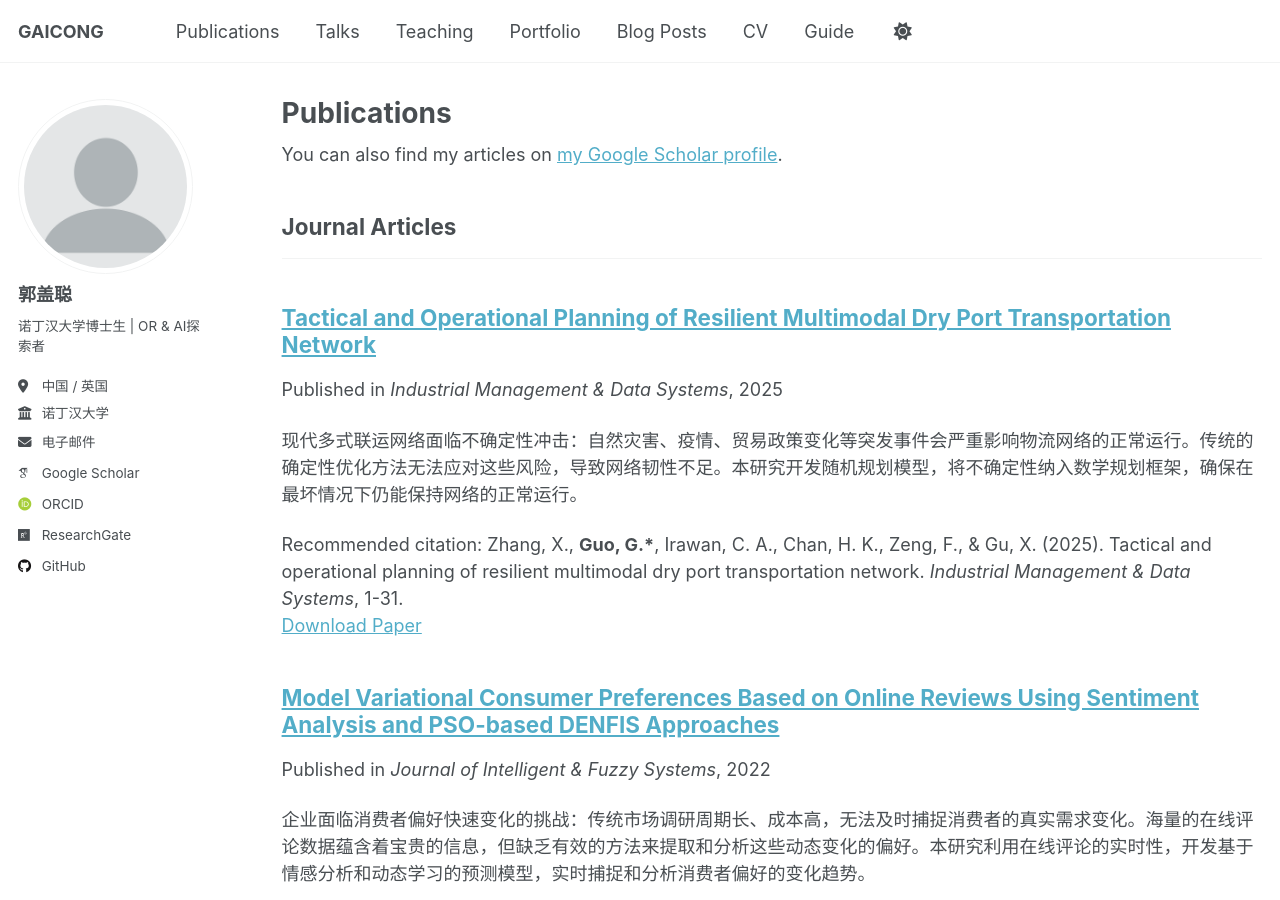
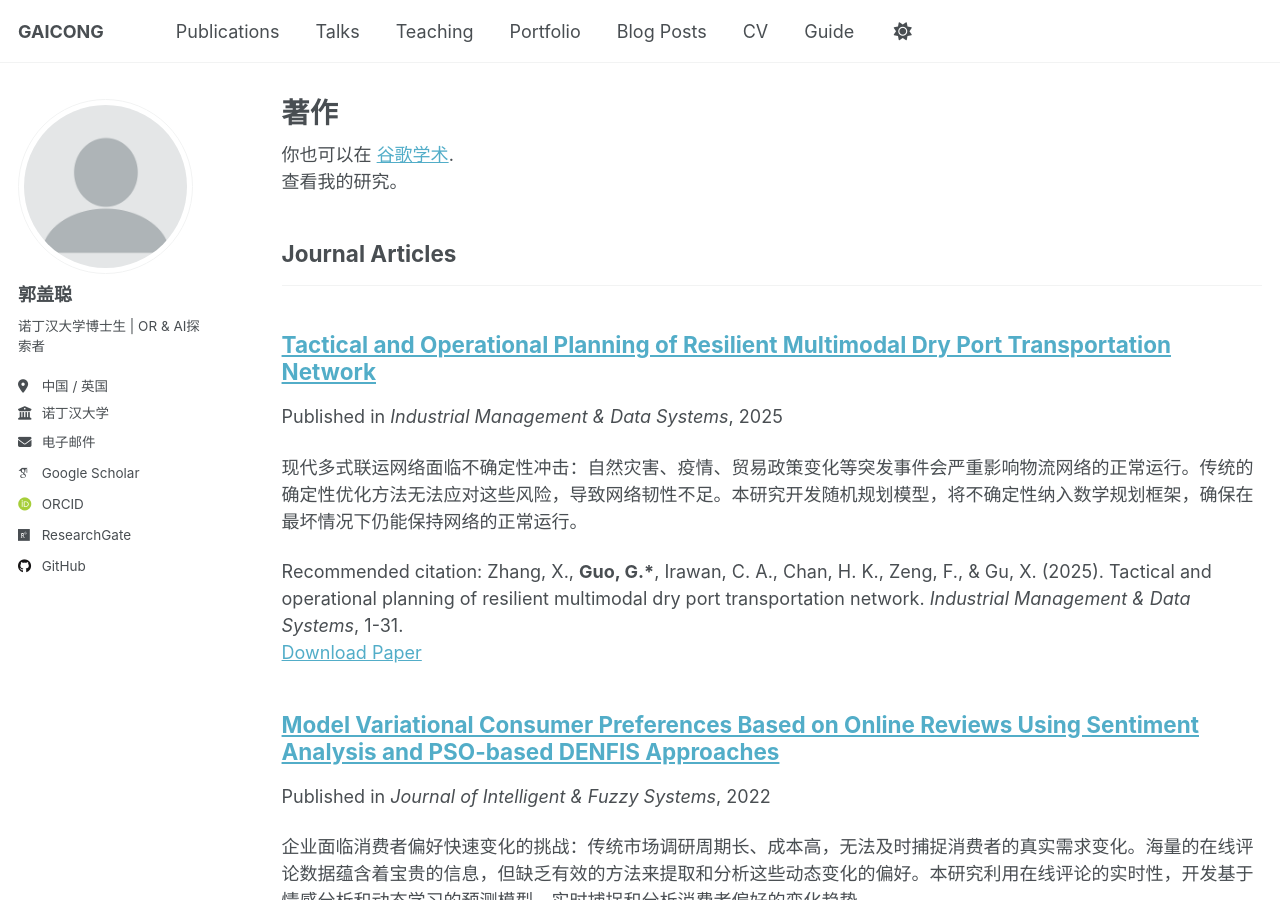
Before and after one commit to Gaicong/gaicong.github.io, a Jekyll site: the page built from _pages/publications.html, in a window 1280 px wide and 900 px high. Built offline with Jekyll 4.4.1, drawn with Linux system fonts in a browser that asks for light colours; some web fonts are replaced; a script that is not in the unit is left out.

Commit message:
Update publications.html

```diff
--- a/_pages/publications.html
+++ b/_pages/publications.html
@@ -1,12 +1,12 @@
 ---
 layout: archive
-title: "Publications"
+title: "著作"
 permalink: /publications/
 author_profile: true
 ---
 
 {% if site.author.googlescholar %}
-  <div class="wordwrap">You can also find my articles on <a href="{{site.author.googlescholar}}">my Google Scholar profile</a>.</div>
+  <div class="wordwrap">你也可以在 <a href="{{site.author.googlescholar}}">谷歌学术</a>.</div>查看我的研究。
 {% endif %}
 
 {% include base_path %}
```
